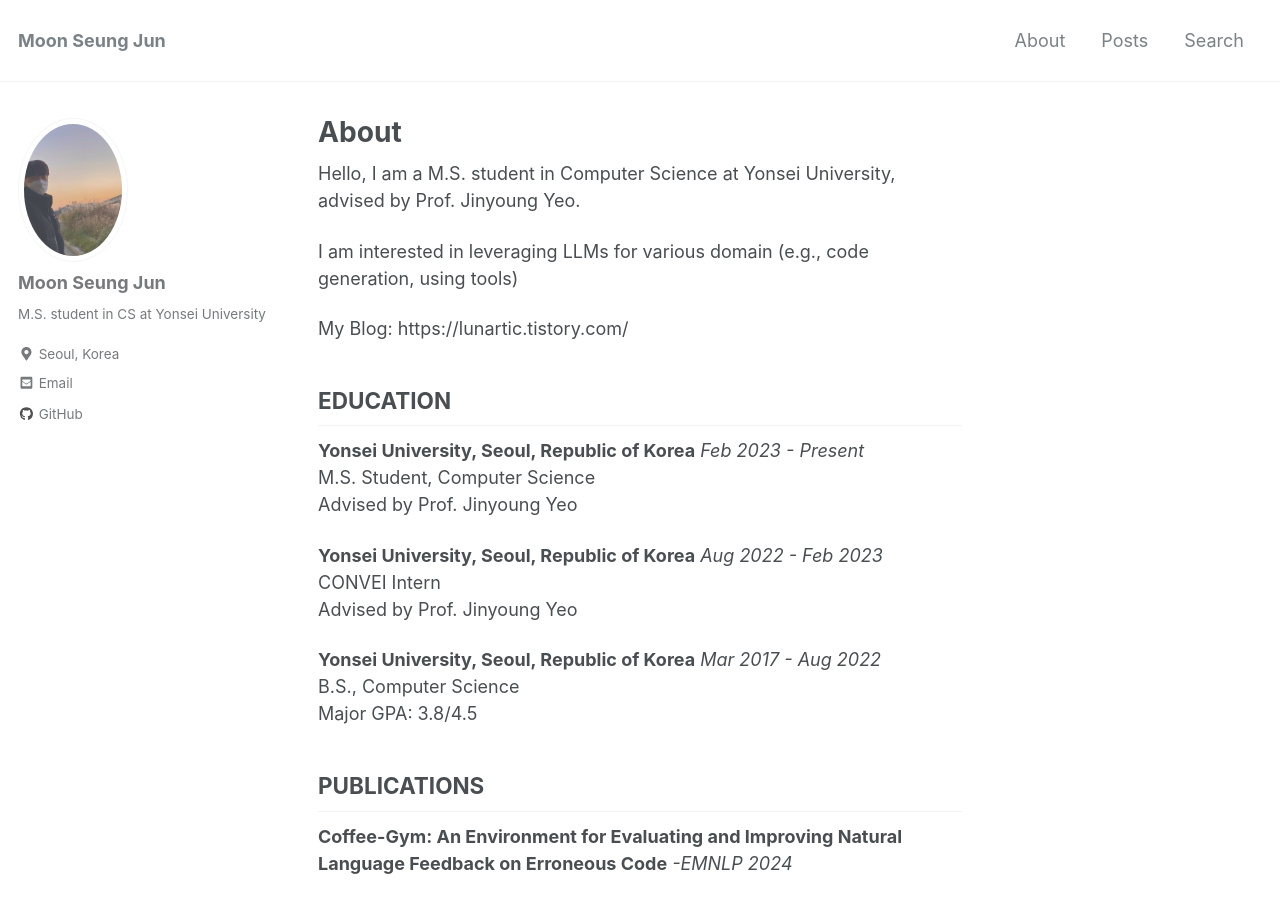
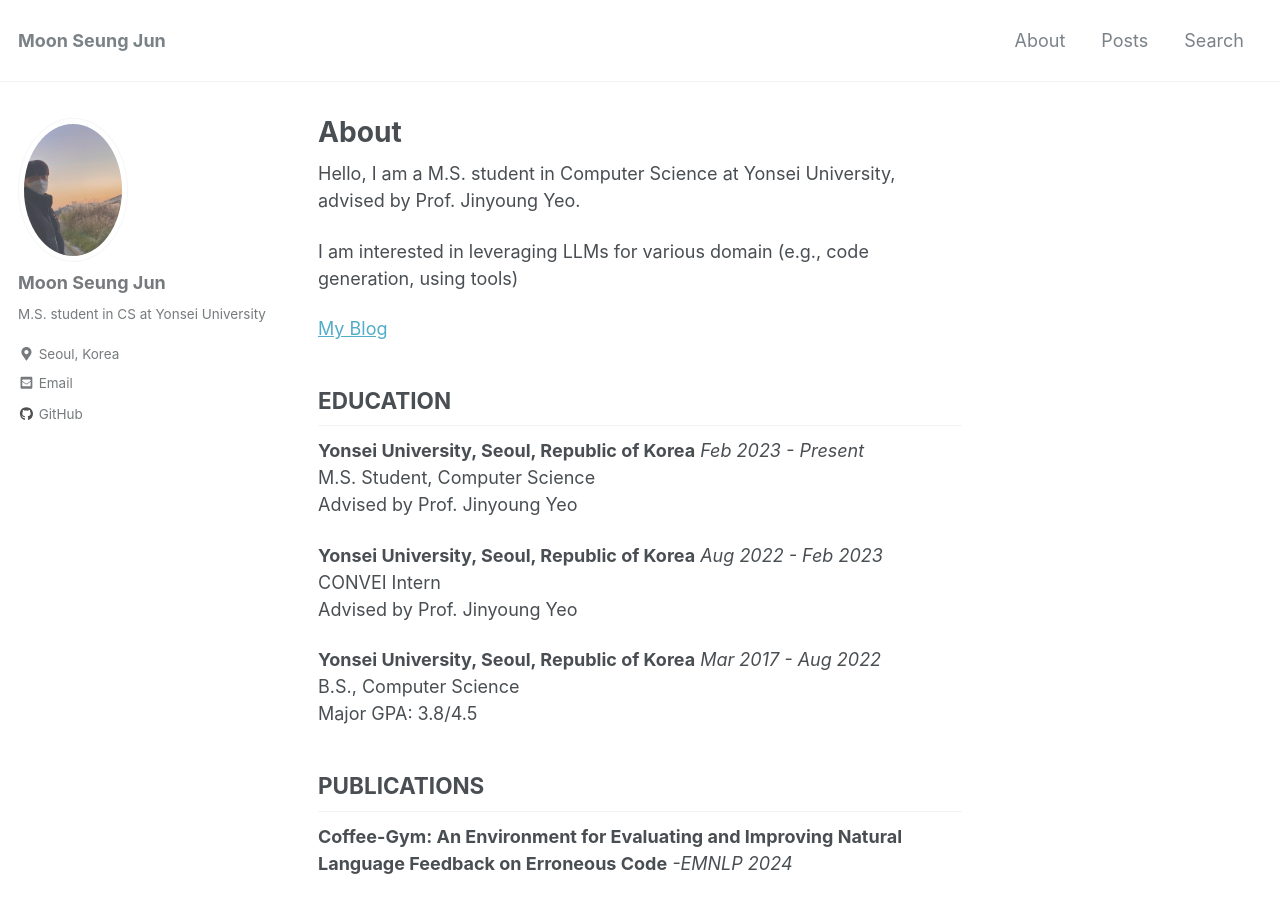
Before and after one commit to Lune-Blue/lune-blue.github.io, a Jekyll site: the page built from _pages/about.md, in a window 1280 px wide and 900 px high. Built offline with Jekyll 4.4.1, drawn with Linux system fonts in a browser that asks for light colours; nearby versions of some CDN libraries.

Commit message:
blog solved

```diff
--- a/_pages/about.md
+++ b/_pages/about.md
@@ -10,7 +10,7 @@ advised by Prof. Jinyoung Yeo.
 
 I am interested in leveraging LLMs for various domain (e.g., code generation, using tools)
 
-My Blog: https://lunartic.tistory.com/
+[My Blog](https://lunartic.tistory.com/)
 
 ## EDUCATION
 
```
